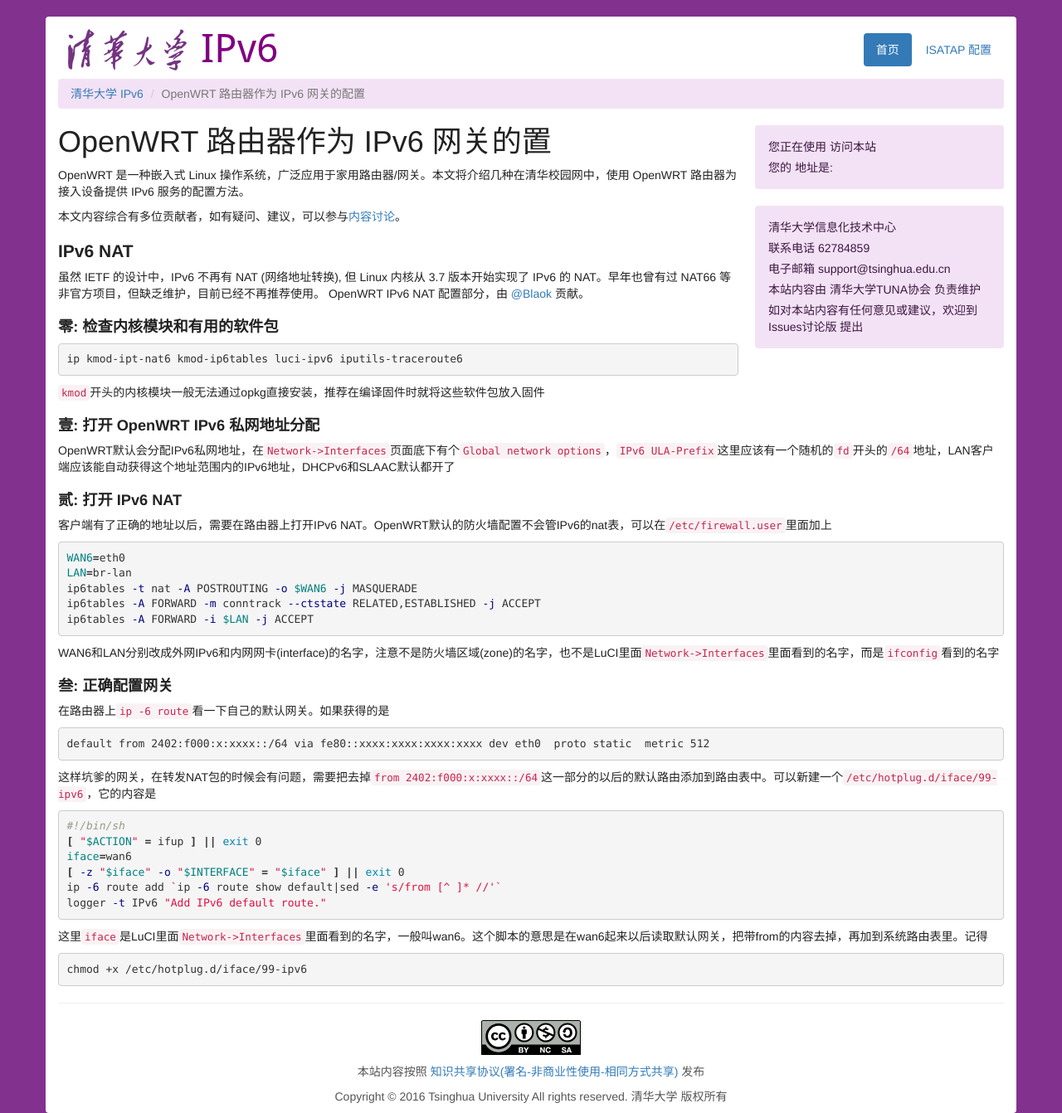
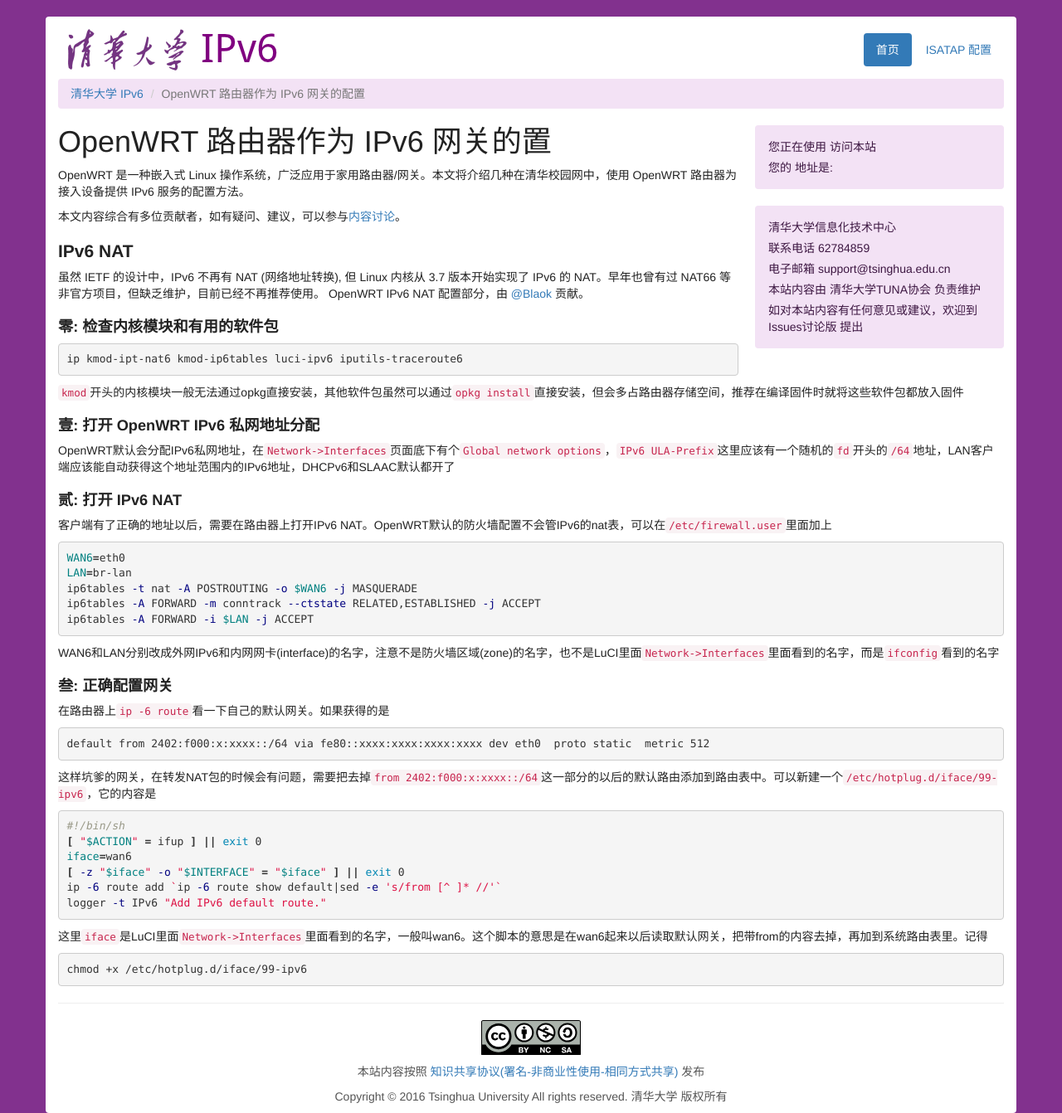
Before and after one commit to wtx626/ipv6.tsinghua.edu.cn, a Jekyll site: the page built from openwrt.md, in a window 1280 px wide. Shown: the whole page at 83% size. Built offline with Jekyll 4.4.1, drawn with Linux system fonts in a browser that asks for light colours.

Commit message:
fix: update descriptions about opkg

````diff
--- a/openwrt.md
+++ b/openwrt.md
@@ -22,7 +22,7 @@ OpenWRT IPv6 NAT 配置部分，由 [@Blaok](https://blog.blaok.me/) 贡献。
 ip kmod-ipt-nat6 kmod-ip6tables luci-ipv6 iputils-traceroute6
 ```
 
-`kmod`开头的内核模块一般无法通过opkg直接安装，推荐在编译固件时就将这些软件包放入固件
+`kmod`开头的内核模块一般无法通过opkg直接安装，其他软件包虽然可以通过`opkg install`直接安装，但会多占路由器存储空间，推荐在编译固件时就将这些软件包都放入固件
 
 ### 壹: 打开 OpenWRT IPv6 私网地址分配
 
````
